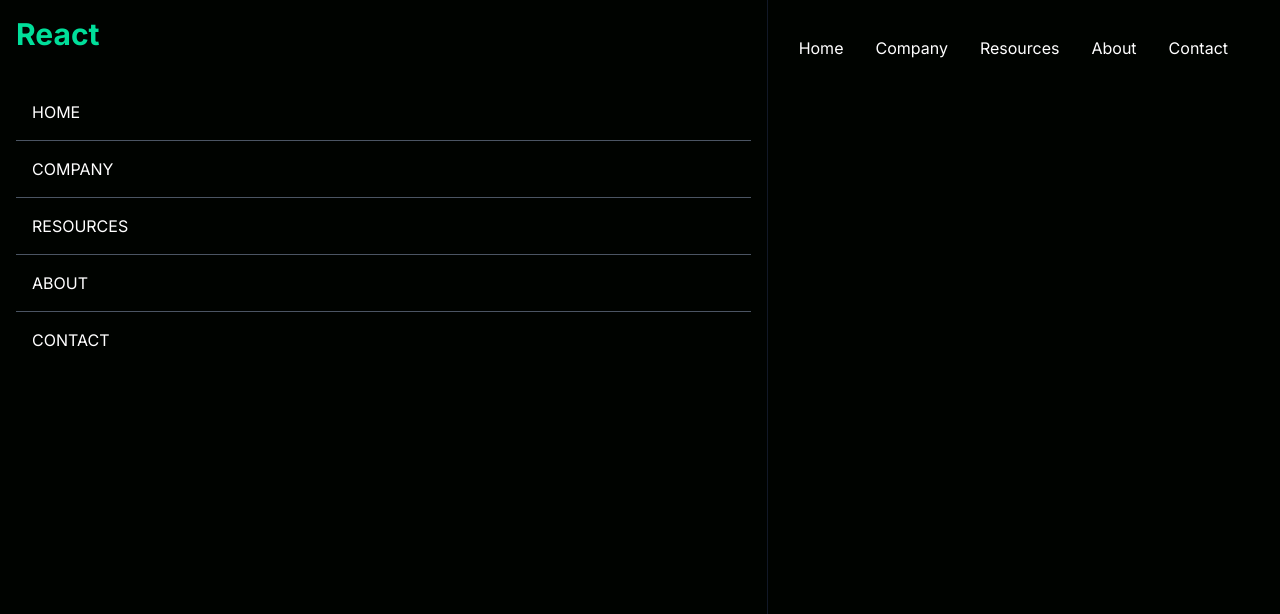
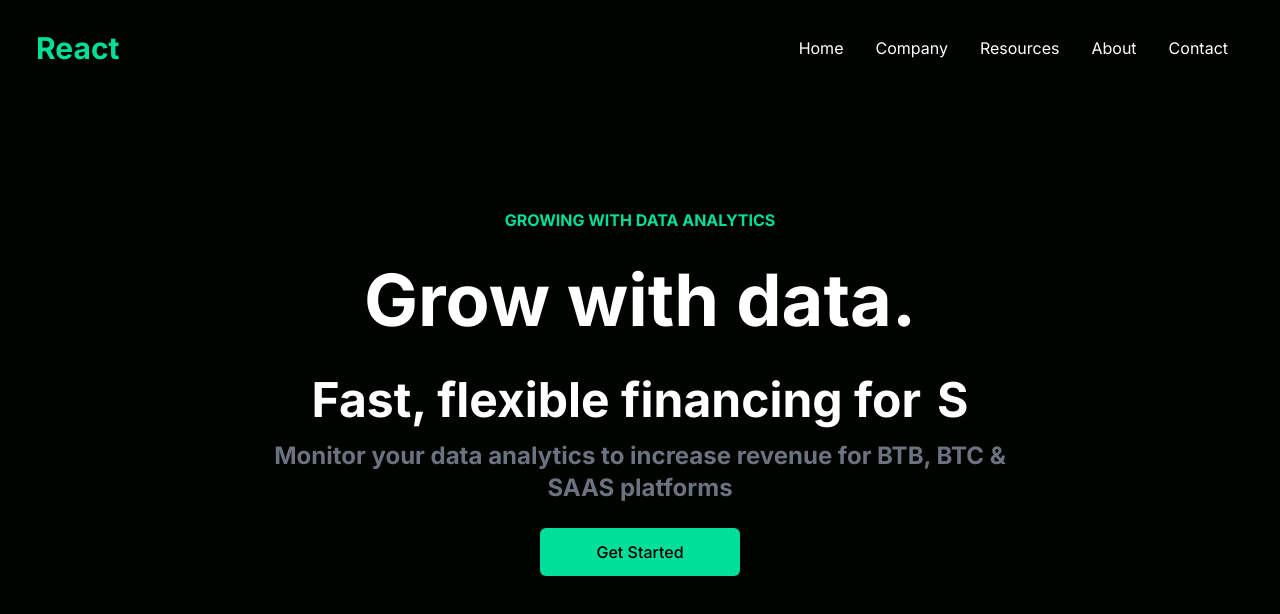
Before and after one commit to samratjha96/sample-saas-landing-page, a Next.js app: page / in a window 1280 px wide. Shown: the top 614 px of the page. Built offline with nearby package versions, Linux system fonts and the light colour scheme.

Commit message:
feat: Hero section

```diff
--- a/package.json
+++ b/package.json
@@ -17,6 +17,7 @@
     "react": "18.2.0",
     "react-dom": "18.2.0",
     "react-icons": "^4.10.1",
-    "tailwindcss": "3.3.3"
+    "tailwindcss": "3.3.3",
+    "typed.js": "^2.0.16"
   }
 }
--- /dev/null
+++ b/src/app/components/Hero.js
@@ -0,0 +1,41 @@
+import React, { useEffect, useRef } from "react";
+import Typed from 'typed.js';
+
+const Hero = () => {
+    const element = useRef(null);
+    useEffect(() => {
+        const typed = new Typed(element.current, {
+          strings: ['BTB', 'BTC', 'SAAS'],
+          typeSpeed: 120,
+          backSpeed: 140,
+          loop: true,
+          showCursor: false
+        });
+
+        return () => {
+          // Destroy Typed instance during cleanup to stop animation
+          typed.destroy();
+        };
+    }, []);
+
+  return (
+    <div className="text-white">
+      <div className="max-w-[800px] mt-[-96px] w-full h-screen mx-auto text-center flex flex-col justify-center">
+        <p className="text-[#00df9a] font-bold p-2">
+          GROWING WITH DATA ANALYTICS
+        </p>
+        <p className="md:text-7xl sm:text-6xl text-4xl font-bold md:py-6">
+          Grow with data.
+        </p>
+        <div className="flex justify-center items-center py-4">
+          <p className="md:text-5xl sm:text-4xl text-xl font-bold">Fast, flexible financing for</p>
+          <span ref={element} className="md:text-5xl sm:text-4xl text-xl font-bold md:pl-4 pl-2" />
+        </div>
+        <p className="md:text-2xl text-xl font-bold text-gray-500">Monitor your data analytics to increase revenue for BTB, BTC & SAAS platforms</p>
+        <button className="bg-[#00df9a] w-[200px] rounded-md font-medium my-6 mx-auto py-3 text-black">Get Started</button>
+      </div>
+    </div>
+  );
+};
+
+export default Hero;
--- a/src/app/components/Navbar.js
+++ b/src/app/components/Navbar.js
@@ -1,4 +1,3 @@
-"use client"
 import React, { useState } from "react";
 import { AiOutlineClose, AiOutlineMenu } from "react-icons/ai";
 
@@ -21,11 +20,11 @@
         <li className="p-4">Contact</li>
       </ul>
       <div onClick={toggle} className="block md:hidden">
-        {!nav ? <AiOutlineClose size={20}/> : <AiOutlineMenu size={20} />}
+        {nav ? <AiOutlineClose size={20}/> : <AiOutlineMenu size={20} />}
       </div>
 
       {/* Mobile view */}
-      <div className={!nav ? "fixed left-0 top-0 w-[60%] h-full border-r border-r-gray-900 bg-[#000300] ease-in-out duration-500" : "fixed left-[-100%]"}>
+      <div className={nav ? "fixed left-0 top-0 w-[60%] h-full border-r border-r-gray-900 bg-[#000300] ease-in-out duration-500" : "fixed left-[-100%]"}>
         <h1 className="w-full text-3xl font-bold text-[#00df9a] m-4">React</h1>
         <ul className="uppercase p-4">
           <li className="p-4 border-b border-gray-600">Home</li>
--- a/src/app/page.js
+++ b/src/app/page.js
@@ -1,11 +1,14 @@
+"use client"
 import Image from 'next/image'
 import Navbar from './components/Navbar'
+import Hero from './components/Hero'
 
 export default function Home() {
   return (
     <main>
       <div>
         <Navbar/>
+        <Hero/>
       </div>
     </main>
   )
```
Also changed, not shown: 1 other file (tests, documents, lock files or other folders).
